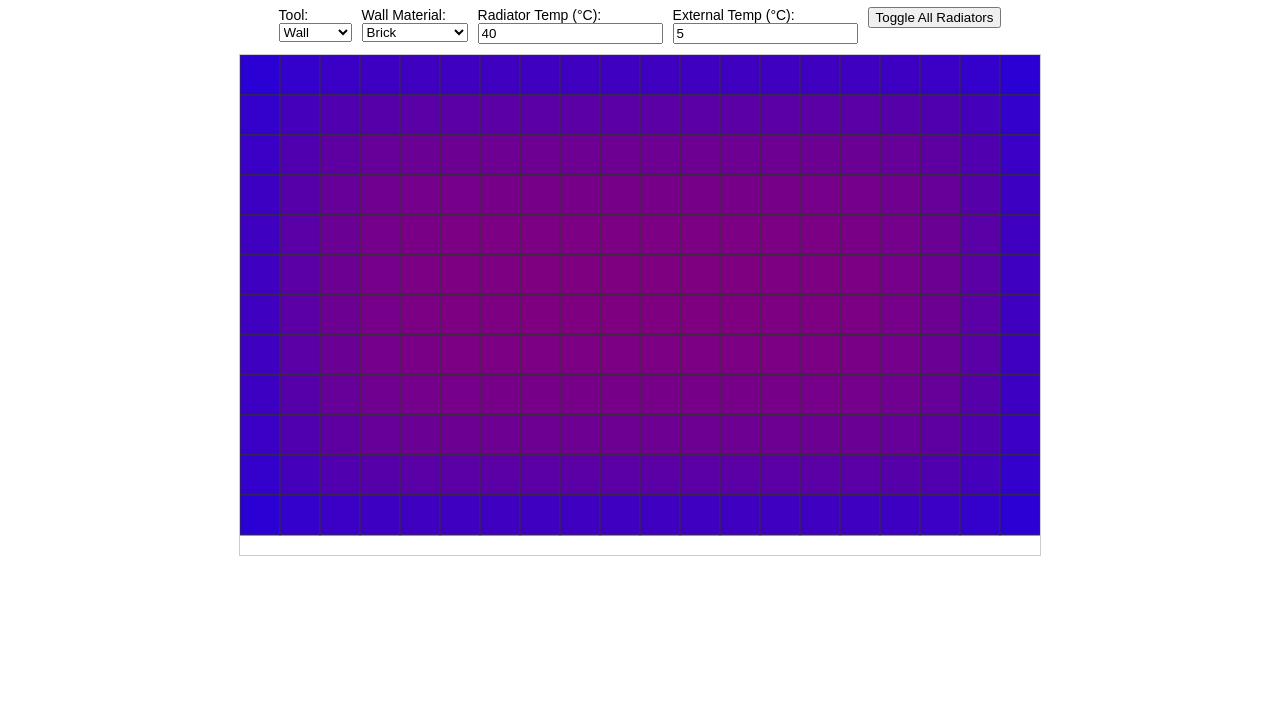
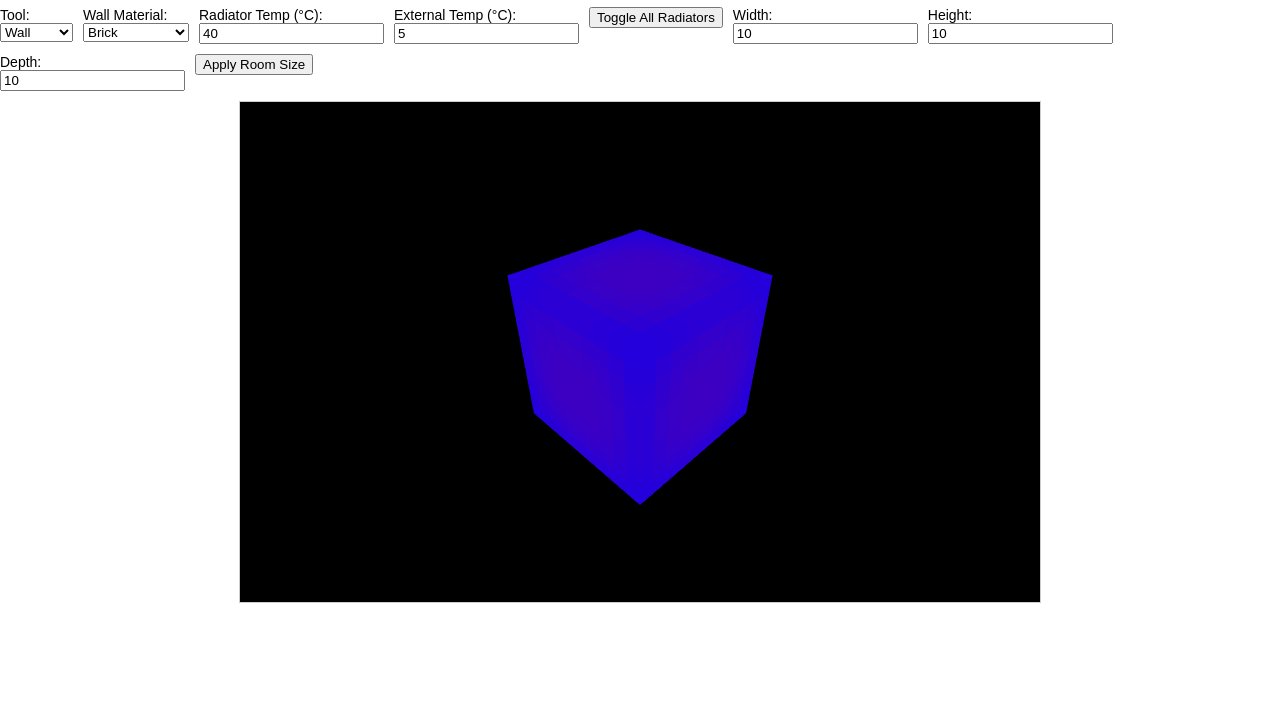
Before and after one commit to philcantcode/housesim, a plain HTML site: page src/index.html in a window 1280 px wide. Shown: the part 73-800 px from the top of the page. Drawn offline with nearby package versions, Linux system fonts and the light colour scheme; animation ran at ten frames a second.

Commit message:
Add 3D heat simulation

```diff
--- a/src/index.html
+++ b/src/index.html
@@ -5,6 +5,8 @@
     <meta name="viewport" content="width=device-width, initial-scale=1.0">
     <title>House Heating Simulation</title>
     <link rel="stylesheet" href="style.css">
+    <script src="https://unpkg.com/three@0.134.0/build/three.min.js"></script>
+    <script src="https://unpkg.com/three@0.134.0/examples/js/controls/OrbitControls.js"></script>
 </head>
 <body>
     <h1>House Heating Simulation</h1>
@@ -16,6 +18,7 @@
                 <option value="window">Window</option>
                 <option value="door">Door</option>
                 <option value="radiator">Radiator</option>
+                <option value="curtain">Curtain</option>
                 <option value="erase">Erase</option>
             </select>
         </div>
@@ -38,8 +41,23 @@
         <div class="panel">
             <button id="toggleAll">Toggle All Radiators</button>
         </div>
+        <div class="panel">
+            <label for="roomWidth">Width:</label>
+            <input id="roomWidth" type="number" value="10">
+        </div>
+        <div class="panel">
+            <label for="roomHeight">Height:</label>
+            <input id="roomHeight" type="number" value="10">
+        </div>
+        <div class="panel">
+            <label for="roomDepth">Depth:</label>
+            <input id="roomDepth" type="number" value="10">
+        </div>
+        <div class="panel">
+            <button id="applySize">Apply Room Size</button>
+        </div>
     </div>
-    <canvas id="canvas" width="800" height="500"></canvas>
+    <div id="three-container"></div>
 
     <script src="script.js"></script>
 </body>
--- a/src/script.js
+++ b/src/script.js
@@ -1,14 +1,13 @@
-const canvas = document.getElementById('canvas');
-const ctx = canvas.getContext('2d');
-const gridSize = 40;
-const cols = Math.floor(canvas.width / gridSize);
-const rows = Math.floor(canvas.height / gridSize);
-
+const container = document.getElementById('three-container');
 const toolSelect = document.getElementById('tool');
 const materialSelect = document.getElementById('material');
 const radTempInput = document.getElementById('radTemp');
 const extTempInput = document.getElementById('extTemp');
 const toggleAllBtn = document.getElementById('toggleAll');
+const widthInput = document.getElementById('roomWidth');
+const heightInput = document.getElementById('roomHeight');
+const depthInput = document.getElementById('roomDepth');
+const applySizeBtn = document.getElementById('applySize');
 
 const materials = {
     brick: 1.5,
@@ -16,20 +15,11 @@ const materials = {
     concrete: 1.0
 };
 
-// initialize cell grid
-const cells = [];
-for (let y = 0; y < rows; y++) {
-    const row = [];
-    for (let x = 0; x < cols; x++) {
-        row.push({
-            type: 'empty',
-            r: 1,
-            temp: 20,
-            on: false // for radiator cells
-        });
-    }
-    cells.push(row);
-}
+let scene, camera, renderer, controls;
+let cells = [];
+let meshes = [];
+let cols = 10, rows = 10, layers = 10;
+let group;
 
 function temperatureToColor(t) {
     const min = 0;
@@ -37,110 +27,174 @@ function temperatureToColor(t) {
     const ratio = Math.min(Math.max((t - min) / (max - min), 0), 1);
     const r = Math.floor(ratio * 255);
     const b = 255 - r;
-    return `rgb(${r},0,${b})`;
+    return new THREE.Color(`rgb(${r},0,${b})`);
 }
 
-function drawGrid() {
-    ctx.clearRect(0, 0, canvas.width, canvas.height);
+function initScene() {
+    scene = new THREE.Scene();
+    camera = new THREE.PerspectiveCamera(60, container.clientWidth / container.clientHeight, 0.1, 1000);
+    camera.position.set(15, 15, 15);
+    renderer = new THREE.WebGLRenderer({antialias: true});
+    renderer.setSize(container.clientWidth, container.clientHeight);
+    container.innerHTML = '';
+    container.appendChild(renderer.domElement);
+    controls = new THREE.OrbitControls(camera, renderer.domElement);
+    scene.add(new THREE.AmbientLight(0xffffff));
+}
+
+function createGrid() {
+    cols = parseInt(widthInput.value) || 10;
+    rows = parseInt(heightInput.value) || 10;
+    layers = parseInt(depthInput.value) || 10;
+    cells = [];
+    meshes = [];
+    if (group) {
+        scene.remove(group);
+    }
+    group = new THREE.Group();
+    const geo = new THREE.BoxGeometry(1, 1, 1);
+    for (let z = 0; z < layers; z++) {
+        const layerCells = [];
+        const layerMeshes = [];
+        for (let y = 0; y < rows; y++) {
+            const rowCells = [];
+            const rowMeshes = [];
+            for (let x = 0; x < cols; x++) {
+                const cell = {type: 'empty', r: 1, temp: 20, on: false};
+                const mesh = new THREE.Mesh(geo, new THREE.MeshBasicMaterial({color: temperatureToColor(20)}));
+                mesh.position.set(x - cols / 2 + 0.5, y - rows / 2 + 0.5, z - layers / 2 + 0.5);
+                group.add(mesh);
+                rowCells.push(cell);
+                rowMeshes.push(mesh);
+            }
+            layerCells.push(rowCells);
+            layerMeshes.push(rowMeshes);
+        }
+        cells.push(layerCells);
+        meshes.push(layerMeshes);
+    }
+    scene.add(group);
+}
+
+function stepSimulation() {
+    const extTemp = parseFloat(extTempInput.value);
+    const radTemp = parseFloat(radTempInput.value);
+    const newGrid = cells.map(layer => layer.map(row => row.map(cell => ({...cell}))));
+    for (let z = 0; z < layers; z++) {
         for (let y = 0; y < rows; y++) {
             for (let x = 0; x < cols; x++) {
-            const cell = cells[y][x];
-            ctx.fillStyle = temperatureToColor(cell.temp);
-            ctx.fillRect(x * gridSize, y * gridSize, gridSize, gridSize);
-            ctx.strokeStyle = '#333';
-            ctx.strokeRect(x * gridSize, y * gridSize, gridSize, gridSize);
-            if (cell.type === 'radiator') {
-                ctx.fillStyle = 'red';
-                ctx.fillRect(x * gridSize + 10, y * gridSize + 10, gridSize - 20, gridSize - 20);
-            } else if (cell.type === 'window') {
-                ctx.strokeStyle = 'cyan';
-                ctx.strokeRect(x * gridSize + 5, y * gridSize + 5, gridSize - 10, gridSize - 10);
-            } else if (cell.type === 'door') {
-                ctx.strokeStyle = 'brown';
-                ctx.beginPath();
-                ctx.moveTo(x * gridSize, y * gridSize);
-                ctx.lineTo((x + 1) * gridSize, (y + 1) * gridSize);
-                ctx.stroke();
+                const cell = cells[z][y][x];
+                if (cell.type === 'radiator' && cell.on) {
+                    newGrid[z][y][x].temp = radTemp;
+                    continue;
+                }
+                let sum = 0;
+                const neighbors = [
+                    [x - 1, y, z], [x + 1, y, z], [x, y - 1, z], [x, y + 1, z], [x, y, z - 1], [x, y, z + 1]
+                ];
+                neighbors.forEach(([nx, ny, nz]) => {
+                    if (nx >= 0 && nx < cols && ny >= 0 && ny < rows && nz >= 0 && nz < layers) {
+                        const nb = cells[nz][ny][nx];
+                        const rAvg = (cell.r + nb.r) / 2;
+                        sum += (nb.temp - cell.temp) / rAvg;
+                    } else {
+                        const rAvg = (cell.r + 1) / 2;
+                        sum += (extTemp - cell.temp) / rAvg;
+                    }
+                });
+                newGrid[z][y][x].temp = cell.temp + 0.05 * sum;
+            }
+        }
+    }
+    for (let z = 0; z < layers; z++) {
+        for (let y = 0; y < rows; y++) {
+            for (let x = 0; x < cols; x++) {
+                cells[z][y][x].temp = newGrid[z][y][x].temp;
             }
         }
     }
 }
 
-function stepSimulation() {
-    const extTemp = parseFloat(extTempInput.value);
-    const radTemp = parseFloat(radTempInput.value);
-    const newGrid = cells.map(row => row.map(cell => ({...cell})));
+function updateMeshes() {
+    for (let z = 0; z < layers; z++) {
         for (let y = 0; y < rows; y++) {
             for (let x = 0; x < cols; x++) {
-            const cell = cells[y][x];
-            if (cell.type === 'radiator' && cell.on) {
-                newGrid[y][x].temp = radTemp;
-                continue;
+                meshes[z][y][x].material.color.copy(temperatureToColor(cells[z][y][x].temp));
             }
-            let sum = 0;
-            let count = 0;
-            const neighbors = [
-                [x - 1, y], [x + 1, y], [x, y - 1], [x, y + 1]
-            ];
-            neighbors.forEach(([nx, ny]) => {
-                if (nx >= 0 && nx < cols && ny >= 0 && ny < rows) {
-                    const nb = cells[ny][nx];
-                    const rAvg = (cell.r + nb.r) / 2;
-                    sum += (nb.temp - cell.temp) / rAvg;
-                    count++;
-                } else {
-                    // outside
-                    const rAvg = (cell.r + 1) / 2;
-                    sum += (extTemp - cell.temp) / rAvg;
-                    count++;
-                }
-            });
-            newGrid[y][x].temp = cell.temp + 0.05 * sum;
-        }
-    }
-    for (let y = 0; y < rows; y++) {
-        for (let x = 0; x < cols; x++) {
-            cells[y][x].temp = newGrid[y][x].temp;
         }
     }
 }
 
-function mainLoop() {
+function animate() {
+    requestAnimationFrame(animate);
     stepSimulation();
-    drawGrid();
-    requestAnimationFrame(mainLoop);
+    updateMeshes();
+    controls.update();
+    renderer.render(scene, camera);
 }
 
-canvas.addEventListener('click', e => {
-    const rect = canvas.getBoundingClientRect();
-    const x = Math.floor((e.clientX - rect.left) / gridSize);
-    const y = Math.floor((e.clientY - rect.top) / gridSize);
-    if (x < 0 || x >= cols || y < 0 || y >= rows) return;
+function findCellByMesh(mesh) {
+    for (let z = 0; z < layers; z++) {
+        for (let y = 0; y < rows; y++) {
+            for (let x = 0; x < cols; x++) {
+                if (meshes[z][y][x] === mesh) {
+                    return {x, y, z};
+                }
+            }
+        }
+    }
+    return null;
+}
+
+const raycaster = new THREE.Raycaster();
+const mouse = new THREE.Vector2();
+
+function onClick(event) {
+    const rect = renderer.domElement.getBoundingClientRect();
+    mouse.x = ((event.clientX - rect.left) / rect.width) * 2 - 1;
+    mouse.y = -((event.clientY - rect.top) / rect.height) * 2 + 1;
+    raycaster.setFromCamera(mouse, camera);
+    const intersects = raycaster.intersectObjects(group.children);
+    if (intersects.length === 0) return;
+    const {x, y, z} = findCellByMesh(intersects[0].object) || {};
+    if (x === undefined) return;
+    const cell = cells[z][y][x];
     const tool = toolSelect.value;
-    const cell = cells[y][x];
     if (tool === 'erase') {
-        cells[y][x] = {type: 'empty', r: 1, temp: cell.temp, on: false};
+        cells[z][y][x] = {type: 'empty', r: 1, temp: cell.temp, on: false};
     } else if (tool === 'wall') {
         const r = materials[materialSelect.value] || 1;
-        cells[y][x] = {type: 'wall', r, temp: cell.temp, on: false};
+        cells[z][y][x] = {type: 'wall', r, temp: cell.temp, on: false};
     } else if (tool === 'window') {
-        cells[y][x] = {type: 'window', r: 0.3, temp: cell.temp, on: false};
+        cells[z][y][x] = {type: 'window', r: 0.3, temp: cell.temp, on: false};
     } else if (tool === 'door') {
-        cells[y][x] = {type: 'door', r: 0.8, temp: cell.temp, on: false};
+        cells[z][y][x] = {type: 'door', r: 0.8, temp: cell.temp, on: false};
     } else if (tool === 'radiator') {
-        cells[y][x] = {type: 'radiator', r: 1, temp: parseFloat(radTempInput.value), on: true};
+        cells[z][y][x] = {type: 'radiator', r: 1, temp: parseFloat(radTempInput.value), on: true};
+    } else if (tool === 'curtain') {
+        cells[z][y][x] = {type: 'curtain', r: 2.0, temp: cell.temp, on: false};
     }
-});
+}
+
+renderer?.domElement.addEventListener('click', onClick);
 
 toggleAllBtn.addEventListener('click', () => {
+    for (let z = 0; z < layers; z++) {
         for (let y = 0; y < rows; y++) {
             for (let x = 0; x < cols; x++) {
-            const cell = cells[y][x];
+                const cell = cells[z][y][x];
                 if (cell.type === 'radiator') {
                     cell.on = !cell.on;
                 }
             }
         }
+    }
 });
 
-mainLoop();
+applySizeBtn.addEventListener('click', () => {
+    createGrid();
+});
+
+initScene();
+createGrid();
+animate();
--- a/src/style.css
+++ b/src/style.css
@@ -20,6 +20,12 @@ body {
     font-size: 14px;
 }
 
-canvas {
+#three-container {
+    width: 800px;
+    height: 500px;
     border: 1px solid #ccc;
 }
+
+canvas {
+    display: block;
+}
```
Also changed, not shown: 1 other file. Lines whose indentation alone changed are shown as unchanged.
